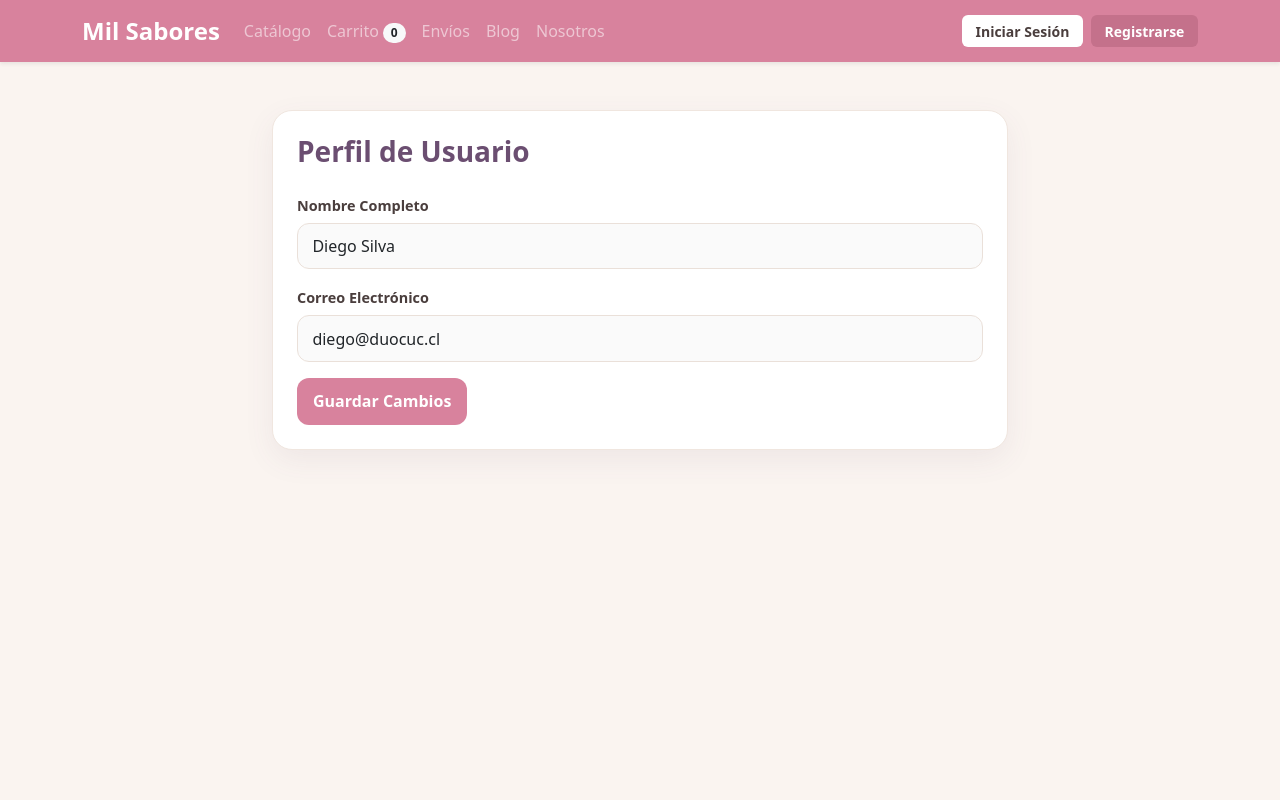
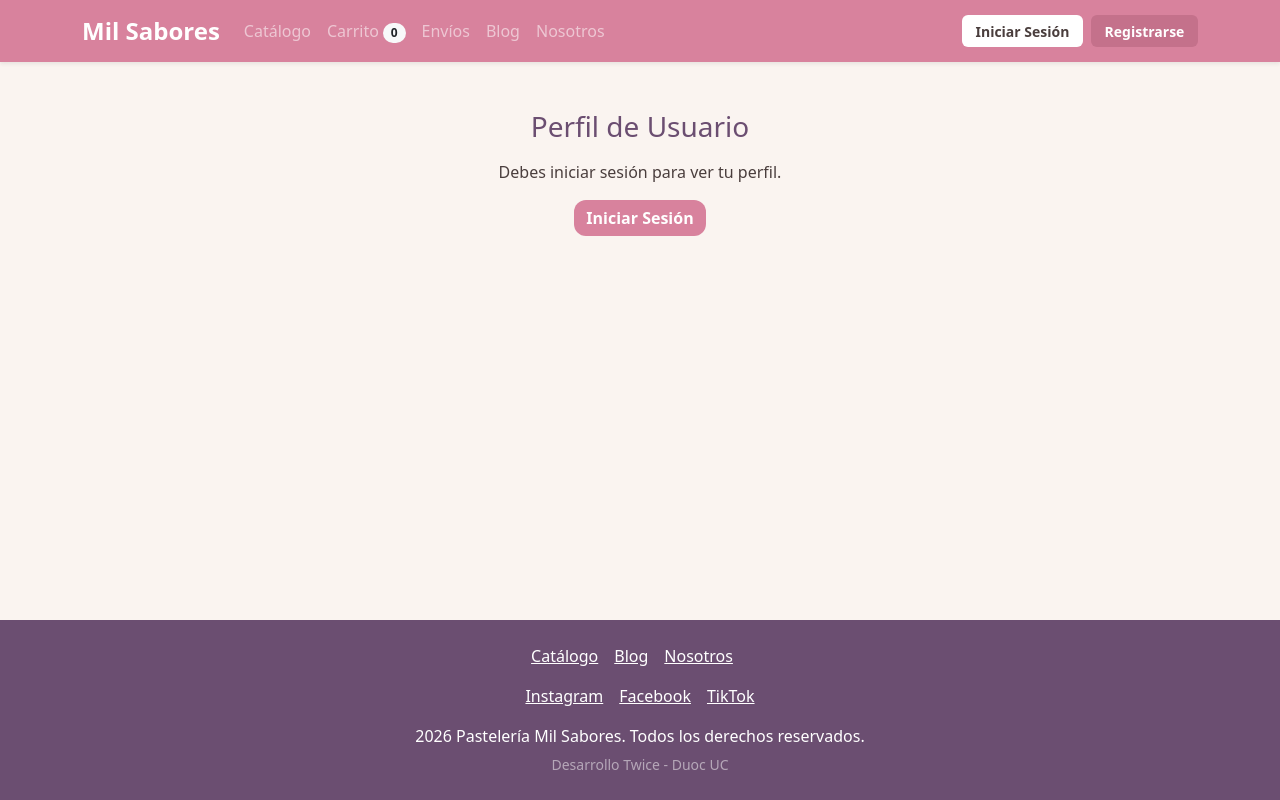
Before and after one commit to Tan1aSilva/Pasteleria_MS, a React (Vite) app: page /perfil in a window 1280 px wide. Built offline with nearby package versions, Linux system fonts and the light colour scheme.

Commit message:
registro con fecha y codigo, perfil con beneficios/descuentos

```diff
--- a/src/pages/usuario/login.jsx
+++ b/src/pages/usuario/login.jsx
@@ -1,11 +1,12 @@
 import { useState } from 'react';
 import { Link, useNavigate } from 'react-router-dom';
 import App_navbar from '../../components/navbar/navbar';
-import './usuario.css';
+import Footer from '../../components/footer/footer';
+import { buscarUsuarioDB, setUsuarioActivoDB, getUltimoCorreoDB } from '../../data/db';
 
 function Login() {
   const navigate = useNavigate();
-  const [correo, setCorreo] = useState('');
+  const [correo, setCorreo] = useState(getUltimoCorreoDB());
   const [clave, setClave] = useState('');
   const [error, setError] = useState('');
 
@@ -17,13 +18,10 @@ function Login() {
       return;
     }
 
-    const usuarios = JSON.parse(localStorage.getItem('usuarios')) || [];
-    const usuarioValido = usuarios.find(
-      (u) => u.correo.toLowerCase() === correo.toLowerCase() && u.clave === clave
-    );
+    const usuarioValido = buscarUsuarioDB(correo, clave);
 
     if (usuarioValido) {
-      localStorage.setItem('usuarioActivo', JSON.stringify(usuarioValido));
+      setUsuarioActivoDB(usuarioValido);
       navigate('/perfil');
     } else {
       setError('Correo electrónico o contraseña incorrectos');
@@ -33,7 +31,7 @@ function Login() {
   return (
     <>
       <App_navbar />
-      <main className="container my-5">
+      <main className="container my-5 flex-grow-1">
         <div className="row justify-content-center">
           <div className="col-12 col-md-6 col-lg-5">
             <div className="card shadow-sm border-0 p-4">
@@ -84,6 +82,7 @@ function Login() {
           </div>
         </div>
       </main>
+      <Footer />
     </>
   );
 }
--- a/src/pages/usuario/perfil.jsx
+++ b/src/pages/usuario/perfil.jsx
@@ -1,61 +1,59 @@
-import { useState, useEffect } from 'react';
-import { useNavigate } from 'react-router-dom';
+import { useState } from 'react';
+import { Link, useNavigate } from 'react-router-dom';
 import App_navbar from '../../components/navbar/navbar';
-import './usuario.css';
+import Footer from '../../components/footer/footer';
+import { getUsuarioActivoDB, actualizarUsuarioDB, cerrarSesionDB } from '../../data/db';
+import { calcularEdad, esCorreoDuoc, tieneTortaGratis } from '../../utils/descuentos';
 
 function Perfil() {
   const navigate = useNavigate();
-  const [nombre, setNombre] = useState('');
-  const [correo, setCorreo] = useState('');
-  const [usuarioActivo, setUsuarioActivo] = useState(null);
+  const usuarioActivo = getUsuarioActivoDB();
+  const [nombre, setNombre] = useState(usuarioActivo ? usuarioActivo.nombre : '');
+  const [telefono, setTelefono] = useState(usuarioActivo ? usuarioActivo.telefono : '');
+  const [direccion, setDireccion] = useState(usuarioActivo ? usuarioActivo.direccion : '');
+  const [preferencia, setPreferencia] = useState(usuarioActivo ? usuarioActivo.preferencia : '');
   const [mensaje, setMensaje] = useState('');
 
-  useEffect(() => {
-    const sesion = JSON.parse(localStorage.getItem('usuarioActivo'));
-    if (sesion) {
-      setUsuarioActivo(sesion);
-      setNombre(sesion.nombre || '');
-      setCorreo(sesion.correo || '');
-    } else {
-      setNombre('Diego Silva');
-      setCorreo('diego@duocuc.cl');
+  if (!usuarioActivo) {
+    return (
+      <>
+        <App_navbar />
+        <main className="container my-5 flex-grow-1 text-center">
+          <h3 className="mb-3">Perfil de Usuario</h3>
+          <p>Debes iniciar sesión para ver tu perfil.</p>
+          <Link to="/login" className="btn btn-rosa">Iniciar Sesión</Link>
+        </main>
+        <Footer />
+      </>
+    );
   }
-  }, []);
+
+  const edad = calcularEdad(usuarioActivo.fechaNacimiento);
 
   const handleSubmit = (e) => {
     e.preventDefault();
 
-    if (usuarioActivo) {
-      const usuarioActualizado = { ...usuarioActivo, nombre, correo };
-      localStorage.setItem('usuarioActivo', JSON.stringify(usuarioActualizado));
-
-      const usuarios = JSON.parse(localStorage.getItem('usuarios')) || [];
-      const index = usuarios.findIndex((u) => u.id === usuarioActivo.id);
-      if (index !== -1) {
-        usuarios[index] = usuarioActualizado;
-        localStorage.setItem('usuarios', JSON.stringify(usuarios));
-      }
-    }
+    const usuarioActualizado = { ...usuarioActivo, nombre, telefono, direccion, preferencia };
+    actualizarUsuarioDB(usuarioActualizado);
 
     setMensaje('Cambios guardados con éxito');
     setTimeout(() => setMensaje(''), 3000);
   };
 
   const handleCerrarSesion = () => {
-    localStorage.removeItem('usuarioActivo');
+    cerrarSesionDB();
     navigate('/login');
   };
 
   return (
     <>
       <App_navbar />
-      <main className="container my-5">
-        <div className="row justify-content-center">
+      <main className="container my-5 flex-grow-1">
+        <div className="row justify-content-center g-4">
           <div className="col-12 col-md-8">
             <div className="card shadow-sm border-0 p-4">
               <div className="d-flex justify-content-between align-items-center mb-4">
                 <h3 className="fw-bold text-purpura mb-0">Perfil de Usuario</h3>
-                {usuarioActivo && (
                 <button
                   type="button"
                   className="btn btn-outline-danger btn-sm fw-bold rounded-3"
@@ -63,7 +61,17 @@ function Perfil() {
                 >
                   Cerrar Sesión
                 </button>
-                )}
+              </div>
+
+              <div className="caja-rosa p-3 mb-4">
+                <h6 className="fw-bold">Mis beneficios</h6>
+                <ul className="mb-0 small">
+                  {edad >= 50 && <li>50% de descuento en todos los productos</li>}
+                  {edad < 50 && usuarioActivo.codigo === 'FELICES50' && <li>10% de descuento de por vida (FELICES50)</li>}
+                  {tieneTortaGratis(usuarioActivo) && <li>¡Feliz cumpleaños! Hoy tienes una torta gratis</li>}
+                  {esCorreoDuoc(usuarioActivo.correo) && !tieneTortaGratis(usuarioActivo) && <li>Torta gratis el día de tu cumpleaños (estudiante Duoc)</li>}
+                  {edad < 50 && usuarioActivo.codigo !== 'FELICES50' && !esCorreoDuoc(usuarioActivo.correo) && <li>Aún no tienes beneficios</li>}
+                </ul>
               </div>
 
               {mensaje && (
@@ -89,9 +97,44 @@ function Perfil() {
                     type="email"
                     className="form-control"
                     id="emailPerfil"
-                    value={correo}
-                    onChange={(e) => setCorreo(e.target.value)}
+                    value={usuarioActivo.correo}
+                    disabled
                   />
+                </div>
+                <div className="mb-3">
+                  <label htmlFor="telefonoPerfil" className="form-label">Teléfono</label>
+                  <input
+                    type="tel"
+                    className="form-control"
+                    id="telefonoPerfil"
+                    value={telefono}
+                    onChange={(e) => setTelefono(e.target.value)}
+                  />
+                </div>
+                <div className="mb-3">
+                  <label htmlFor="direccionPerfil" className="form-label">Dirección</label>
+                  <input
+                    type="text"
+                    className="form-control"
+                    id="direccionPerfil"
+                    value={direccion}
+                    onChange={(e) => setDireccion(e.target.value)}
+                  />
+                </div>
+                <div className="mb-3">
+                  <label htmlFor="preferenciaPerfil" className="form-label">Sabor favorito</label>
+                  <select
+                    className="form-select"
+                    id="preferenciaPerfil"
+                    value={preferencia}
+                    onChange={(e) => setPreferencia(e.target.value)}
+                  >
+                    <option value="">Sin preferencia</option>
+                    <option value="Chocolate">Chocolate</option>
+                    <option value="Manjar">Manjar y Tradicional</option>
+                    <option value="Frutas">Frutas</option>
+                    <option value="Saludable">Sin Azúcar / Vegano</option>
+                  </select>
                 </div>
                 <button type="submit" className="btn btn-rosa fw-bold">
                   Guardar Cambios
@@ -101,6 +144,7 @@ function Perfil() {
           </div>
         </div>
       </main>
+      <Footer />
     </>
   );
 }
--- a/src/pages/usuario/registro.jsx
+++ b/src/pages/usuario/registro.jsx
@@ -1,13 +1,17 @@
 import { useState } from 'react';
 import { Link, useNavigate } from 'react-router-dom';
 import App_navbar from '../../components/navbar/navbar';
-import './usuario.css';
+import Footer from '../../components/footer/footer';
+import { existeCorreoDB, registrarUsuarioDB, setUsuarioActivoDB } from '../../data/db';
+import { calcularEdad, esCorreoDuoc } from '../../utils/descuentos';
 
 function Registro() {
   const navigate = useNavigate();
   const [nombre, setNombre] = useState('');
   const [correo, setCorreo] = useState('');
+  const [fechaNacimiento, setFechaNacimiento] = useState('');
   const [telefono, setTelefono] = useState('');
+  const [codigo, setCodigo] = useState('');
   const [clave, setClave] = useState('');
   const [confirmarClave, setConfirmarClave] = useState('');
   const [error, setError] = useState('');
@@ -15,7 +19,7 @@ function Registro() {
   const handleSubmit = (e) => {
     e.preventDefault();
 
-    if (!nombre || !correo || !clave || !confirmarClave) {
+    if (!nombre || !correo || !fechaNacimiento || !clave || !confirmarClave) {
       setError('Por favor llena todos los campos requeridos');
       return;
     }
@@ -30,35 +34,40 @@ function Registro() {
       return;
     }
 
-    const usuarios = JSON.parse(localStorage.getItem('usuarios')) || [];
-    const existe = usuarios.some(
-      (u) => u.correo.toLowerCase() === correo.toLowerCase()
-    );
+    if (calcularEdad(fechaNacimiento) < 0 || calcularEdad(fechaNacimiento) > 120) {
+      setError('La fecha de nacimiento no es válida');
+      return;
+    }
 
-    if (existe) {
+    if (codigo && codigo.toUpperCase() !== 'FELICES50') {
+      setError('El código promocional no es válido');
+      return;
+    }
+
+    if (existeCorreoDB(correo)) {
       setError('El correo electrónico ya se encuentra registrado');
       return;
     }
 
-    const nuevoUsuario = {
-      id: Date.now(),
+    const nuevoUsuario = registrarUsuarioDB({
       nombre,
       correo,
+      clave,
+      fechaNacimiento,
       telefono,
-      clave,
-    };
+      direccion: '',
+      codigo: codigo.toUpperCase(),
+      preferencia: '',
+    });
 
-    usuarios.push(nuevoUsuario);
-    localStorage.setItem('usuarios', JSON.stringify(usuarios));
-    localStorage.setItem('usuarioActivo', JSON.stringify(nuevoUsuario));
-
+    setUsuarioActivoDB(nuevoUsuario);
     navigate('/perfil');
   };
 
   return (
     <>
       <App_navbar />
-      <main className="container my-5">
+      <main className="container my-5 flex-grow-1">
         <div className="row justify-content-center">
           <div className="col-12 col-md-6 col-lg-5">
             <div className="card shadow-sm border-0 p-4">
@@ -98,6 +107,22 @@ function Registro() {
                   />
                 </div>
                 <div className="mb-3">
+                  <label htmlFor="regNacimiento" className="form-label">Fecha de Nacimiento</label>
+                  <input
+                    type="date"
+                    className="form-control"
+                    id="regNacimiento"
+                    value={fechaNacimiento}
+                    onChange={(e) => {
+                      setFechaNacimiento(e.target.value);
+                      setError('');
+                    }}
+                  />
+                  {fechaNacimiento && calcularEdad(fechaNacimiento) >= 50 && (
+                    <small className="text-success">¡Tienes 50% de descuento en todos los productos!</small>
+                  )}
+                </div>
+                <div className="mb-3">
                   <label htmlFor="regTelefono" className="form-label">Teléfono</label>
                   <input
                     type="tel"
@@ -134,6 +159,25 @@ function Registro() {
                     }}
                   />
                 </div>
+                <div className="mb-3">
+                  <label htmlFor="regCodigo" className="form-label">Código Promocional (opcional)</label>
+                  <input
+                    type="text"
+                    className="form-control"
+                    id="regCodigo"
+                    placeholder="FELICES50"
+                    value={codigo}
+                    onChange={(e) => {
+                      setCodigo(e.target.value);
+                      setError('');
+                    }}
+                  />
+                </div>
+                {esCorreoDuoc(correo) && (
+                  <div className="alert alert-success py-2">
+                    Con tu correo Duoc tendrás una torta gratis el día de tu cumpleaños.
+                  </div>
+                )}
                 <button type="submit" className="btn btn-rosa w-100 fw-bold">
                   Crear Cuenta
                 </button>
@@ -146,6 +190,7 @@ function Registro() {
           </div>
         </div>
       </main>
+      <Footer />
     </>
   );
 }
--- a/src/pages/usuario/usuario.css
+++ /dev/null
@@ -1,71 +0,0 @@
-body {
-  background-color: #FAF4F0;
-  color: #4A3E3D;
-}
-
-
-.card {
-  background-color: #FFFFFF;
-  border-radius: 20px !important;
-  border: 1px solid #F0E6DF !important;
-  box-shadow: 0 10px 30px rgba(107, 78, 113, 0.08) !important;
-}
-
-
-.form-control {
-  border-radius: 12px;
-  border: 1.5px solid #EAE0D9;
-  padding: 0.65rem 0.9rem;
-  background-color: #FAFAFA;
-  transition: all 0.2s ease;
-}
-
-.form-control:focus {
-  background-color: #FFFFFF;
-  border-color: #D8829D;
-  box-shadow: 0 0 0 0.25rem rgba(216, 130, 157, 0.2);
-}
-
-.form-label {
-  font-weight: 600;
-  font-size: 0.9rem;
-  color: #4A3E3D;
-  margin-bottom: 0.4rem;
-}
-
-
-.btn-rosa {
-  background-color: #D8829D;
-  color: #FFFFFF;
-  border: none;
-  border-radius: 12px;
-  padding: 0.7rem 1rem;
-  transition: all 0.2s ease;
-}
-
-.btn-rosa:hover {
-  background-color: #C4718B;
-  color: #FFFFFF;
-  transform: translateY(-1px);
-  box-shadow: 0 4px 12px rgba(216, 130, 157, 0.3);
-}
-
-.btn-cafe {
-  background-color: #4A3E3D;
-  color: #FFFFFF;
-  border: none;
-  border-radius: 12px;
-  padding: 0.7rem 1rem;
-  transition: all 0.2s ease;
-}
-
-.btn-cafe:hover {
-  background-color: #382F2E;
-  color: #FFFFFF;
-  transform: translateY(-1px);
-  box-shadow: 0 4px 12px rgba(74, 62, 61, 0.2);
-}
-
-.text-purpura {
-  color: #6B4E71 !important;
-}
```
Lines whose indentation alone changed are shown as unchanged.
